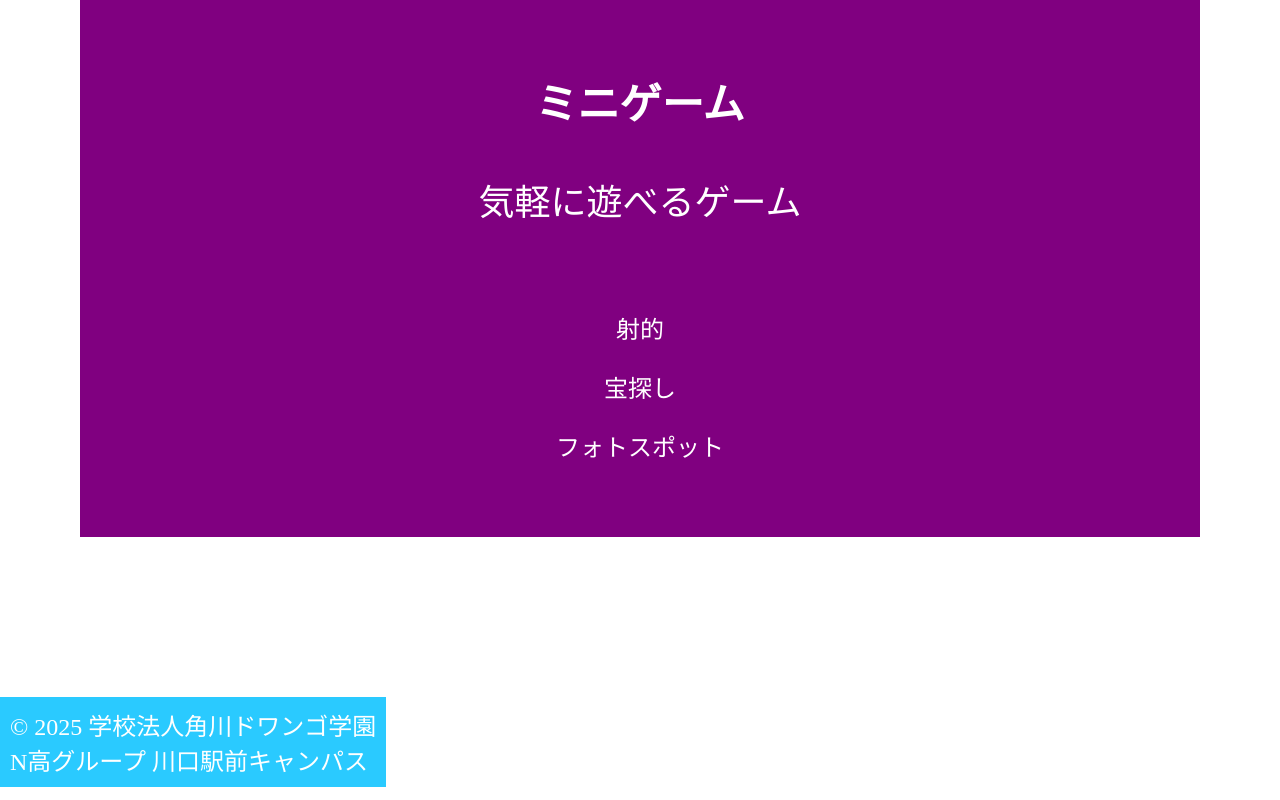
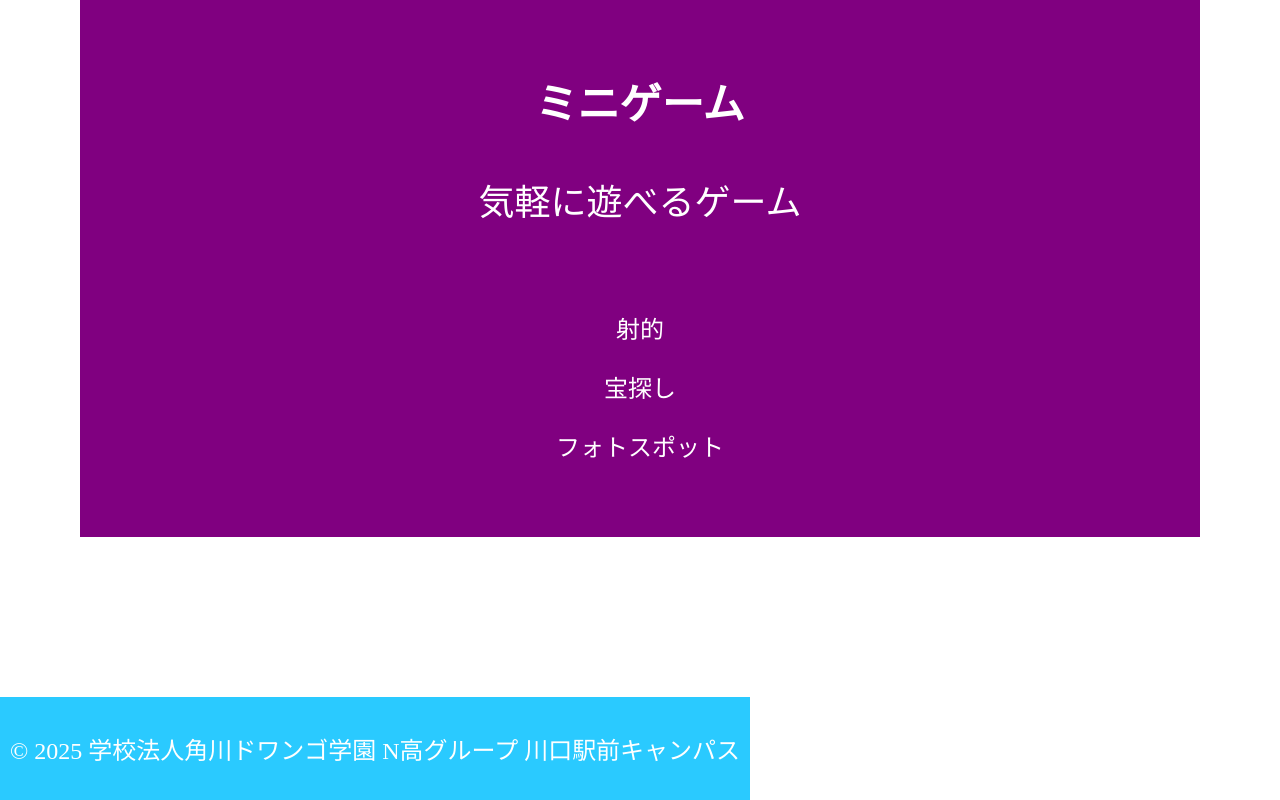
Before and after one commit to kawaguchi-ngroup/kw, a plain HTML site: page index.html in a window 1280 px wide. Shown: the part 3430-4230 px from the top of the page. Drawn offline with Linux system fonts and the light colour scheme.

Commit message:
Update index.html

```diff
--- a/index.html
+++ b/index.html
@@ -99,9 +99,9 @@
 
         <!--footer-->
         <footer>
-            &copy; 2025 学校法人角川ドワンゴ学園
-            <br>
-            N高グループ 川口駅前キャンパス
+            <p>
+                &copy; 2025 学校法人角川ドワンゴ学園 N高グループ 川口駅前キャンパス
+            </p>
         </footer>
     </body>
 </html>
```
